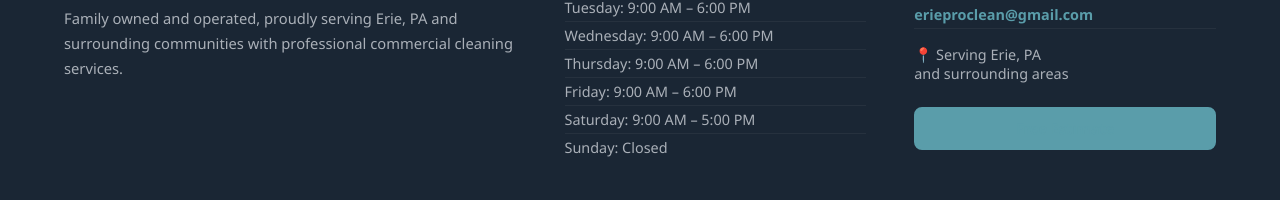
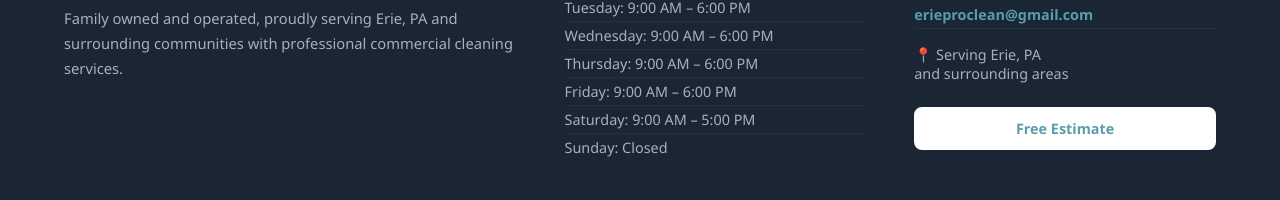
Before and after one commit to pauliciagency-blip/presqueislepromain-com, a plain HTML site: page index.html in a window 1280 px wide. Shown: the part 3404-3604 px from the top of the page. Drawn offline with Linux system fonts and the light colour scheme.

Commit message:
Update index.html

```diff
--- a/index.html
+++ b/index.html
@@ -273,7 +273,7 @@ footer{background:var(--dark);color:#aab0b8;padding:3.5rem 5% 1.5rem;}
           <li style="color:#aab0b8;">📍 Serving Erie, PA<br>and surrounding areas</li>
         </ul>
         <div style="margin-top:1.2rem;display:flex;flex-direction:column;gap:.6rem;">
-          <a href="/presqueislepromain-com/contact/" class="btn btn-primary" style="text-align:center;padding:.65rem 1.2rem;font-size:.9rem;">Free Estimate</a>
+          <a href="/presqueislepromain-com/contact/" class="btn btn-primary" style="text-align:center;padding:.65rem 1.2rem;font-size:.9rem;background:#fff;color:#5a9daa;border-color:#fff;">Free Estimate</a>
         </div>
       </div>
     </div>
```
